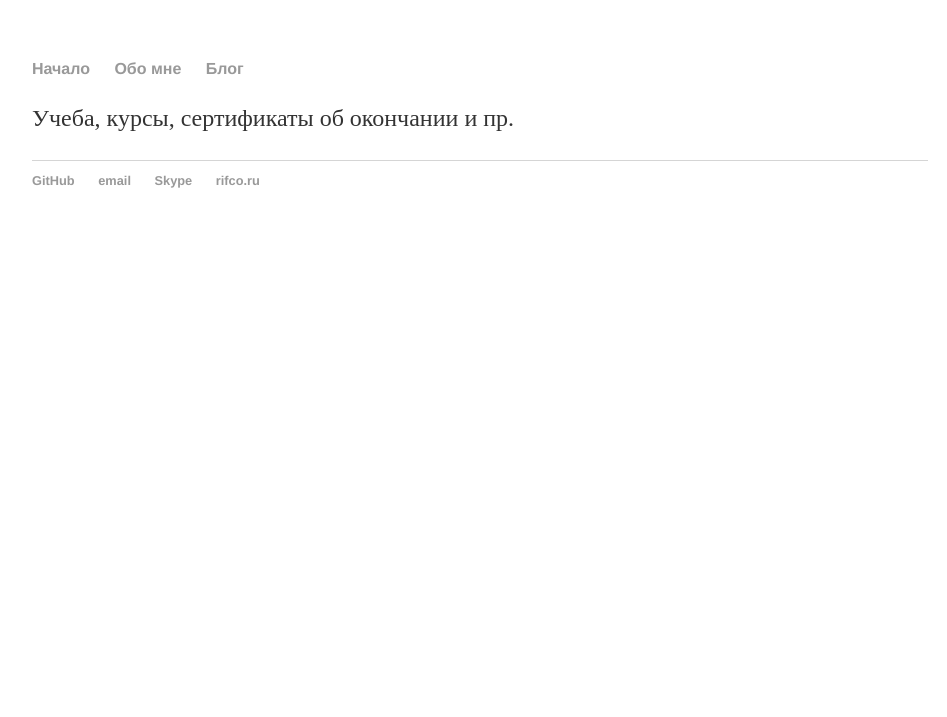
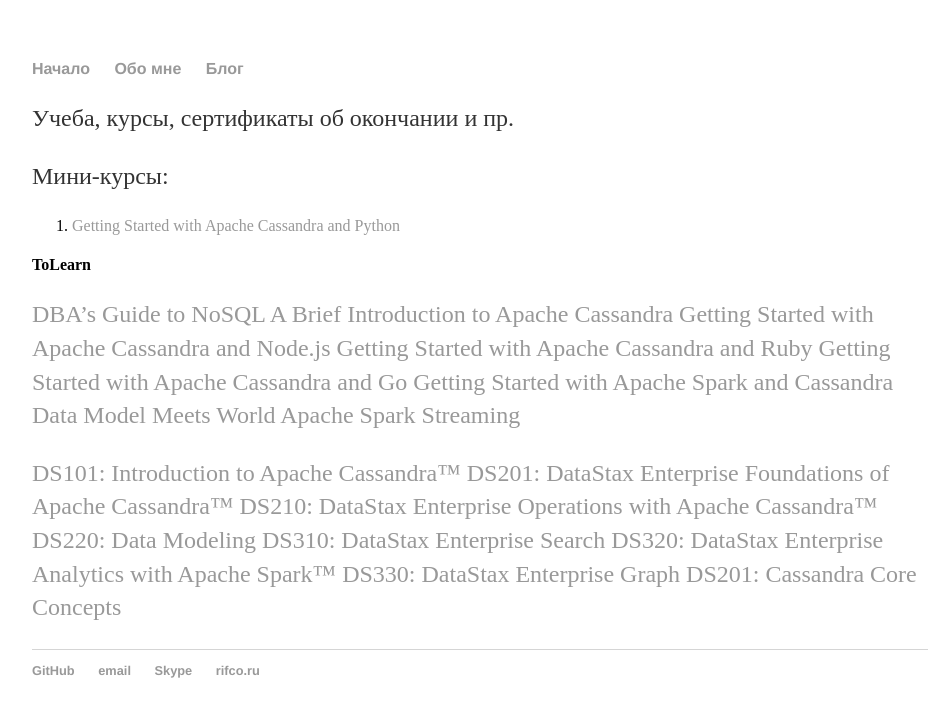
Before and after one commit to komstin/komstin.github.io, a Jekyll site: the page built from about/учеба.md, in a window 1280 px wide. Shown: the top 717 px of the page, without its empty margins (160-1107 px from the left). Built offline with Jekyll 4.4.1, drawn with Linux system fonts in a browser that asks for light colours; our own code applies the rules of GitHub Pages for plain Markdown files.

Commit message:
Update учеба.md

```diff
--- a/about/учеба.md
+++ b/about/учеба.md
@@ -1 +1,25 @@
 Учеба, курсы, сертификаты об окончании и пр.
+
+
+Мини-курсы:
+1. [Getting Started with Apache Cassandra and Python](https://academy.datastax.com/resources/getting-started-apache-cassandra-and-python-part-i)
+
+
+#### ToLearn
+[DBA's Guide to NoSQL](https://academy.datastax.com/resources/dbas-guide-nosql)
+[A Brief Introduction to Apache Cassandra](https://academy.datastax.com/resources/brief-introduction-apache-cassandra)
+[Getting Started with Apache Cassandra and Node.js](https://academy.datastax.com/resources/getting-started-apache-cassandra-and-nodejs)
+[Getting Started with Apache Cassandra and Ruby](https://academy.datastax.com/resources/getting-started-apache-cassandra-and-ruby-part-i)
+[Getting Started with Apache Cassandra and Go](https://academy.datastax.com/resources/getting-started-apache-cassandra-and-go)
+[Getting Started with Apache Spark and Cassandra](https://academy.datastax.com/resources/getting-started-apache-spark-and-cassandra)
+[Data Model Meets World](https://academy.datastax.com/resources/data-model-meets-world)
+[Apache Spark Streaming](https://academy.datastax.com/resources/apache-spark-streaming)
+
+[DS101: Introduction to Apache Cassandra™](https://academy.datastax.com/resources/ds101-introduction-cassandra)
+[DS201: DataStax Enterprise Foundations of Apache Cassandra™](https://academy.datastax.com/resources/ds201-foundations-apache-cassandra)
+[DS210: DataStax Enterprise Operations with Apache Cassandra™](https://academy.datastax.com/resources/ds210-datastax-enterprise-operations-apache-cassandra)
+[DS220: Data Modeling](https://academy.datastax.com/resources/ds220-data-modeling)
+[DS310: DataStax Enterprise Search](https://academy.datastax.com/resources/ds310-datastax-enterprise-search)
+[DS320: DataStax Enterprise Analytics with Apache Spark™](https://academy.datastax.com/resources/getting-started-apache-spark)
+[DS330: DataStax Enterprise Graph](https://academy.datastax.com/resources/ds330-datastax-enterprise-graph)
+[DS201: Cassandra Core Concepts](https://academy.datastax.com/resources/ds201-cassandra-core-concepts)
```
